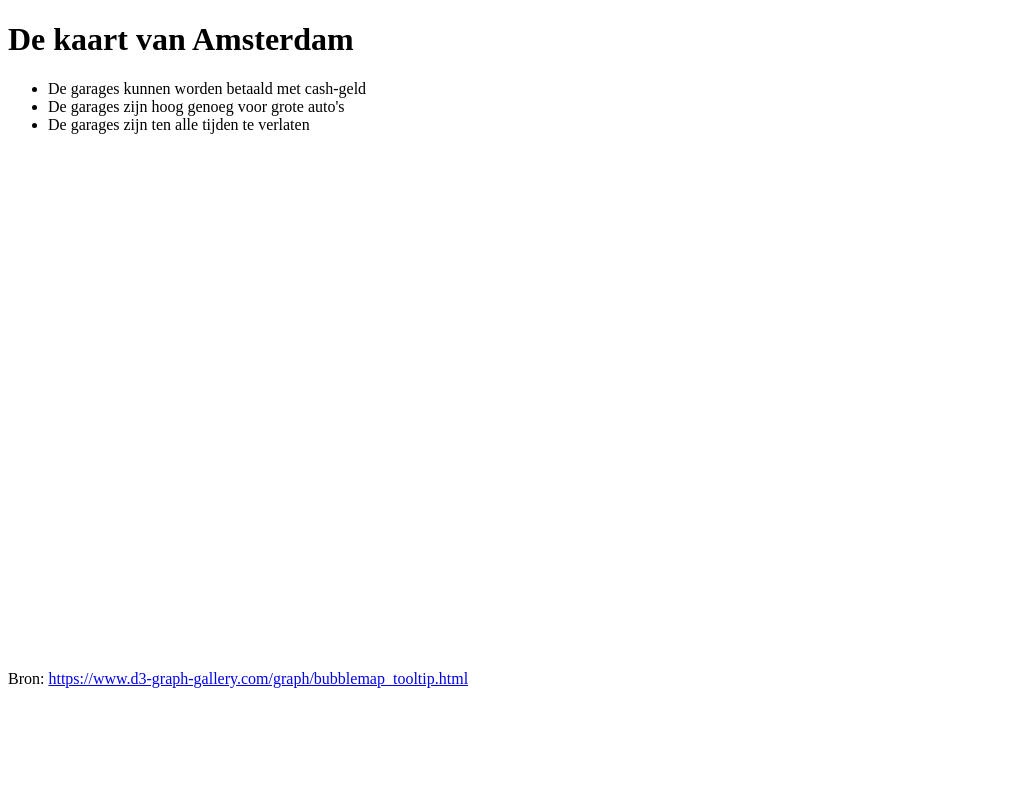
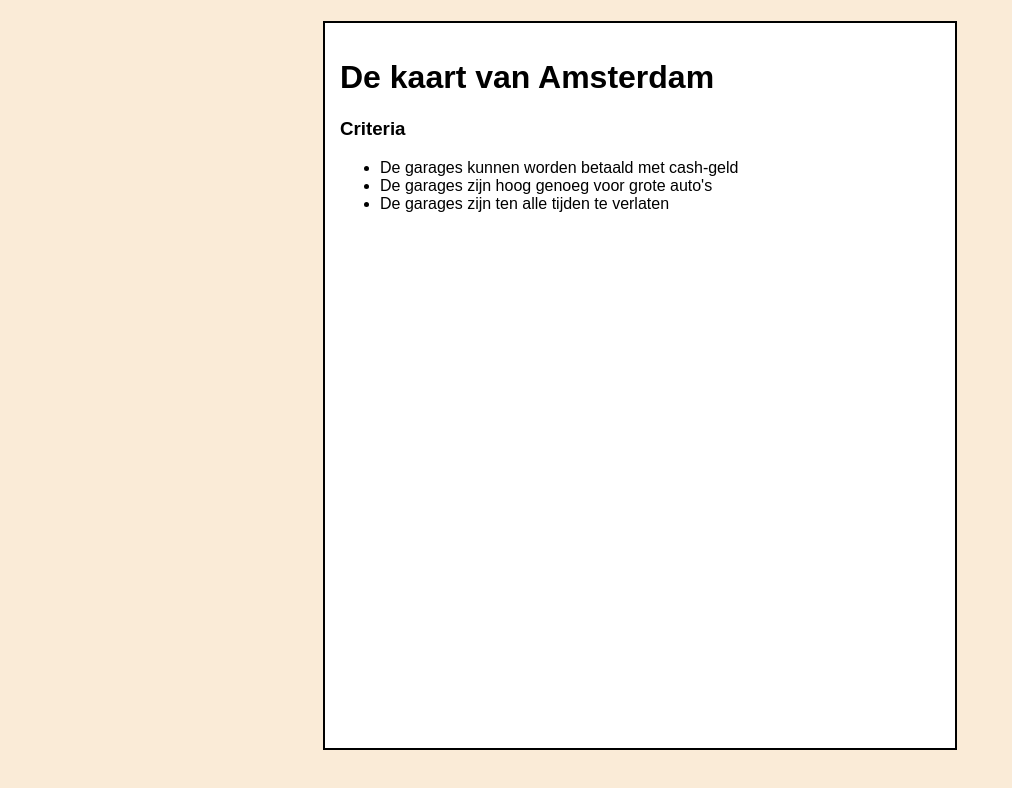
Before and after one commit to max-hauser/frontend-data, a website with bundled scripts: page index.html in a window 1280 px wide. Shown: the whole page, without its empty margins (0-1012 px from the left). Built offline with nearby package versions, Linux system fonts and the light colour scheme; no server answers.

Commit message:
added some styling

```diff
--- a/index.html
+++ b/index.html
@@ -5,22 +5,36 @@
   <meta name="viewport" content="width=device-width, initial-scale=1.0">
   <meta http-equiv="X-UA-Compatible" content="ie=edge">
   <title>Kaart</title>
+  <style>
+    body{
+      font-family: Arial, Helvetica, sans-serif;
+      background-color: #faebd7;
+      display: flex;
+      justify-content: center;
+      align-items: center;
+    }
+
+    main{
+      padding: 15px;
+      background-color: #ffffff;
+      margin: 15px;
+      box-shadow: 0px 0px 0px 2px #000;
+    }
+    </style>
 </head>
 <body>
+  <main>
+    <h1>De kaart van Amsterdam</h1>
 
-    <h1>De kaart van Amsterdam</h1>
+    <h3>Criteria</h3>
     <ul>
       <li>De garages kunnen worden betaald met cash-geld</li>
       <li>De garages zijn hoog genoeg voor grote auto's</li>
       <li>De garages zijn ten alle tijden te verlaten</li>
     </ul>
-    <svg width="800" height="500"></svg>
-    <p>
-      Bron: <a href="https://www.d3-graph-gallery.com/graph/bubblemap_tooltip.html" target="_blank">
-      https://www.d3-graph-gallery.com/graph/bubblemap_tooltip.html
-      </a>
-    </p>
+    <svg width="600" height="500"></svg>
 
+  </main>
   <script src="https://d3js.org/d3.v4.js"></script>
   <script src="scripts/main.js" type="module"></script>
 </body>
```
